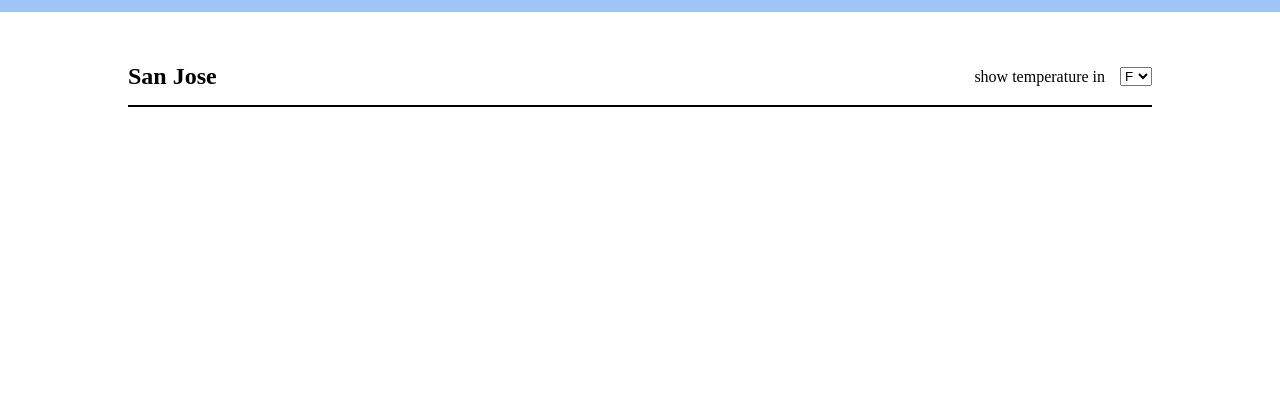
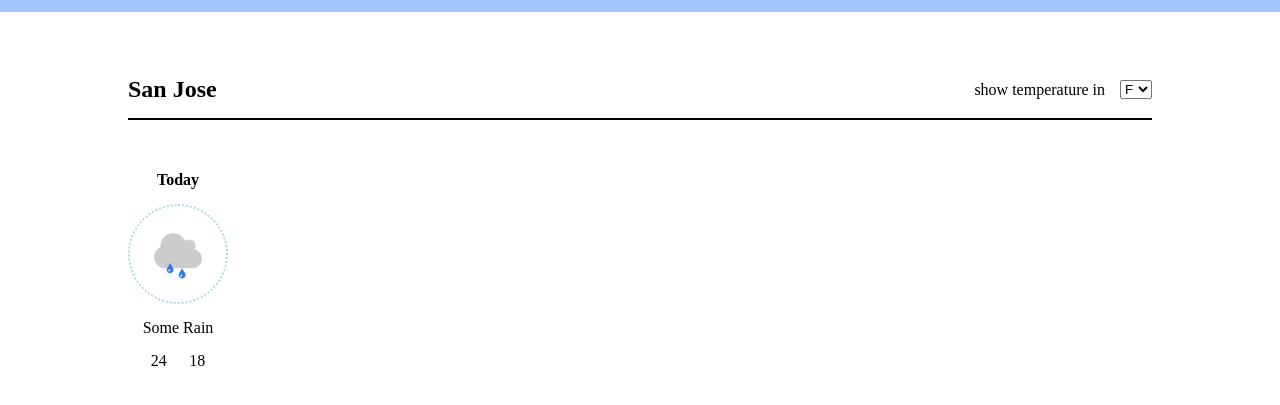
Before and after one commit to hope-crichlow/JS, a plain HTML site: page Dojo_Weather/index.html in a window 1280 px wide. Shown: the part 45-450 px from the top of the page. Drawn offline with Linux system fonts and the light colour scheme.

Commit message:
basic card

```diff
--- a/Dojo_Weather/index.html
+++ b/Dojo_Weather/index.html
@@ -35,6 +35,20 @@
                 </select>
             </div>
         </div>
+
+        <div class="row between
+        ">
+            <div class="card">
+                <h4>Today</h4>
+                <img src="./Assets/some_rain.png" alt="Some Rain">
+                <p>Some Rain</p>
+                <ul>
+                    <li class="high">24</li>
+                    <li class= "low">18</li>
+                </ul>
+            </div>
+
+        </div>
     </main>
 
 </body>
--- a/Dojo_Weather/style.css
+++ b/Dojo_Weather/style.css
@@ -28,9 +28,11 @@ nav {
 nav ul li {
     list-style-type: none;
 }
+main {
+    margin: 5% 10%;
+}
+.bigCity {
 
-.bigCity {
-    margin: 4% 10%;
     display: flex;
     justify-content: space-between;
     flex-direction:row;
@@ -47,3 +49,37 @@ nav ul li {
     align-items: center
 
 }
+
+.row {
+    display: flex;
+    gap: 15px;
+}
+
+.between {
+    justify-content: space-between;
+}
+
+.card {
+    text-align: center;
+    display: flex;
+    flex-direction: column;
+    padding-top: 5%;
+}
+
+.card img {
+    width: 100px;
+    border: lightblue dotted 2px;
+    border-radius: 100%;
+    margin: 15px 0px;
+}
+
+.card ul {
+    display: flex;
+    justify-content: space-evenly;
+    padding-top: 15px;
+}
+
+.card ul li {
+    list-style: none;
+    display: flex;
+}
```
